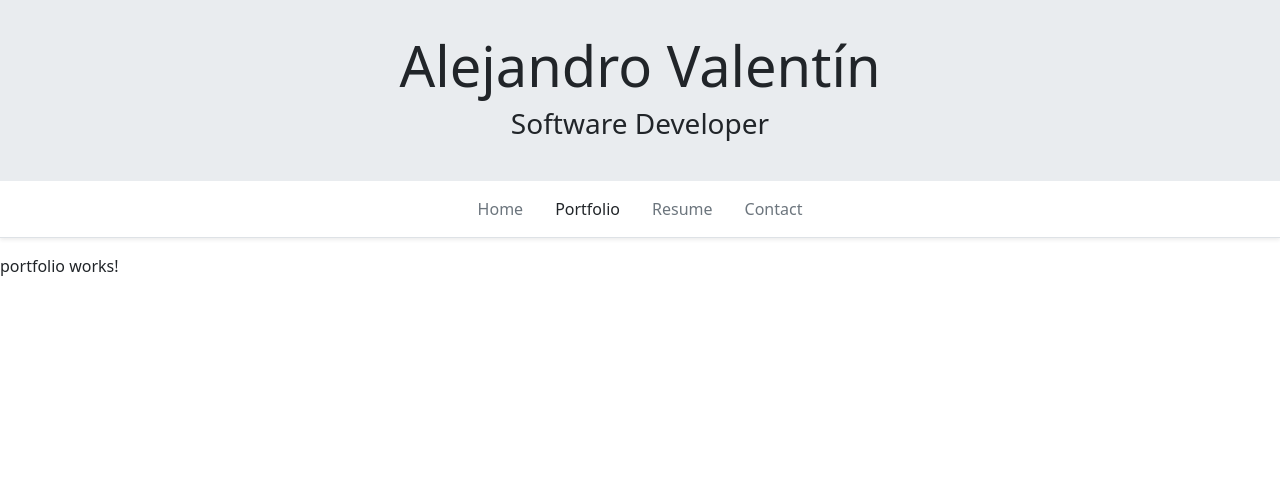
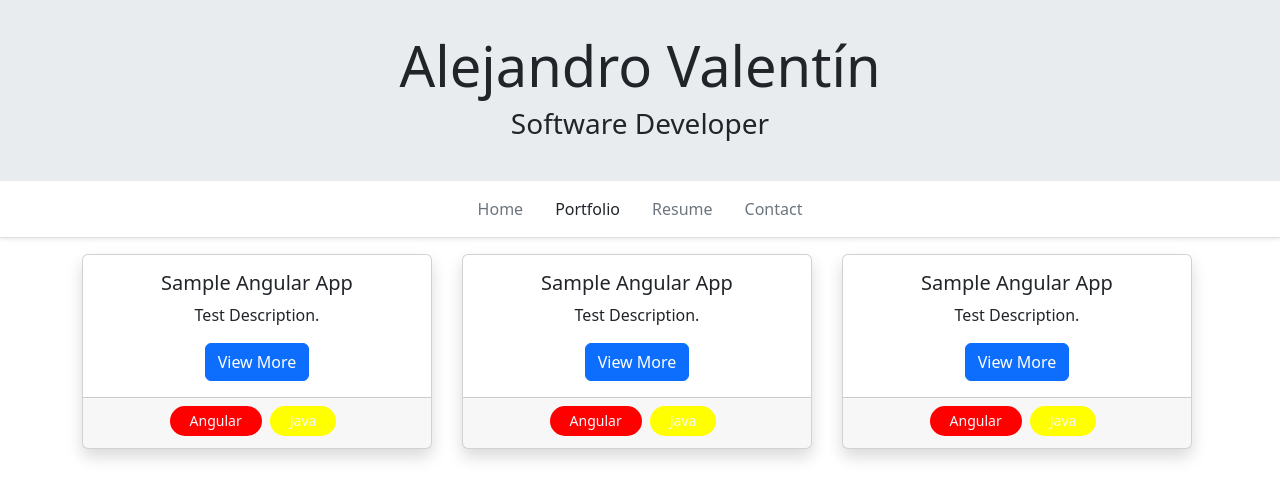
Before and after one commit to Tamuzur/portfolio, an Angular app: page /portfolio in a window 1280 px wide. Shown: the top 498 px of the page. Built offline with nearby package versions, Linux system fonts and the light colour scheme.

Commit message:
Pagina Home hecha, cartas de proyecto hechas y data binding entre los distintos componenetes de cada card de proyecto

```diff
--- /dev/null
+++ b/src/app/_models/Tags.ts
@@ -0,0 +1,15 @@
+export class Tag {
+
+    static readonly ANGULAR = new Tag('Angular','red');
+    static readonly JAVA = new Tag('Java','yellow');
+
+
+    private constructor(private readonly key: string, public readonly color: string) {
+
+    }
+
+    toString() {
+        return this.key;
+    }
+
+}
--- a/src/app/app-routing.module.ts
+++ b/src/app/app-routing.module.ts
@@ -10,6 +10,7 @@ const routes: Routes = [
     {path: 'portfolio', component: PortfolioComponent},
     {path: 'resume', component: ResumeComponent},
     {path: 'Contact', component: ContactComponent},
+    {path: '**', component: HomeComponent, pathMatch: 'full'}
 
 ];
 
--- a/src/app/app.module.ts
+++ b/src/app/app.module.ts
@@ -10,6 +10,7 @@ import { HomeComponent } from './home/home.component';
 import { ResumeComponent } from './resume/resume.component';
 import { ContactComponent } from './contact/contact.component';
 import { PortfolioComponent } from './portfolio/portfolio.component';
+import { ProjectCardComponent } from './project-card/project-card.component';
 
 @NgModule({
   declarations: [
@@ -19,7 +20,8 @@ import { PortfolioComponent } from './portfolio/portfolio.component';
     HomeComponent,
     ResumeComponent,
     ContactComponent,
-    PortfolioComponent
+    PortfolioComponent,
+    ProjectCardComponent
   ],
   imports: [
     BrowserModule,
--- a/src/app/contact/contact.component.ts
+++ b/src/app/contact/contact.component.ts
@@ -9,6 +9,6 @@ import { Title } from '@angular/platform-browser';
 export class ContactComponent {
 
       constructor(private titleService : Title) {
-        this.titleService.setTitle('Alejandro Valentin - Cpntact')
+        this.titleService.setTitle('Alejandro Valentin - Contact')
       }
 }
--- a/src/app/home/home.component.html
+++ b/src/app/home/home.component.html
@@ -1 +1,21 @@
-<p>home works!</p>
+<div class="container">
+    <div class="row">
+        <!--Aboutme-->
+        <div class = "col-lg shadow border m-1">
+            <div class="text-center">
+                <h2>
+                    About me
+                </h2>
+                <img src="../../assets/MIfOTO.png" alt="profile picture" class="rounded-circle img-fluid" style="width: 300px; height: 300px; object-fit: cover;" />
+                <p>Lorem ipsum dolor sit amet consectetur adipisicing elit. Eum, optio! Beatae vero quam veniam voluptatibus deserunt placeat exercitationem assumenda aliquid doloribus. Nam nesciunt eligendi deleniti quasi quo odio reprehenderit magni!</p>
+            </div>
+        </div>
+        <!--Featuredprojects-->
+        <div class = "col-lg shadow border m-1">
+            <div class="text-center">
+                <h2>Featured Project</h2>
+            </div>
+        </div>
+
+    </div>
+</div>
--- a/src/app/portfolio/portfolio.component.html
+++ b/src/app/portfolio/portfolio.component.html
@@ -1 +1,14 @@
-<p>portfolio works!</p>
+<div class="container">
+
+    <div class="row">
+        <div class="col-lg-4 col-md-6 mb-4" style="max-width: 300px; min-width: 380px;">
+            <app-project-card [project]="project"></app-project-card>
+        </div>
+        <div class="col-lg-4 col-md-6 mb-4" style="max-width: 300px; min-width: 380px;">
+            <app-project-card [project]="project"></app-project-card>
+        </div>
+        <div class="col-lg-4 col-md-6 mb-4" style="max-width: 300px; min-width: 380px;">
+            <app-project-card [project]="project"></app-project-card>
+        </div>
+    </div>
+</div>
--- a/src/app/portfolio/portfolio.component.ts
+++ b/src/app/portfolio/portfolio.component.ts
@@ -1,5 +1,7 @@
 import { Component } from '@angular/core';
 import { Title } from '@angular/platform-browser';
+import { Project } from '../_models/project';
+import { Tag } from '../_models/Tags';
 
 @Component({
   selector: 'app-portfolio',
@@ -8,6 +10,17 @@ import { Title } from '@angular/platform-browser';
 })
 export class PortfolioComponent {
 
+project: Project = {
+  id : 0,
+  name : 'Sample Angular App',
+  summary : 'Test Description',
+  description : '',
+  projectLink: '',
+  tags: [Tag.ANGULAR,Tag.JAVA],
+  pictures: []
+
+}
+
     constructor(private titleService : Title) {
       this.titleService.setTitle('Alejandro Valentin - Portfolio')
     }
--- /dev/null
+++ b/src/app/project-card/project-card.component.css
@@ -0,0 +1,10 @@
+.tag {
+    padding: 0 20px;
+    height: 30px;
+    width: fit-content;
+    font-size: 14px;
+    line-height: 30px;
+    border-radius: 25px;
+    background-color: blue;
+    color: aliceblue;
+}
--- /dev/null
+++ b/src/app/project-card/project-card.component.html
@@ -0,0 +1,17 @@
+<div class="card shadow text-center" style="max-width: 350px; min-width: 350px;">
+    <div class="card-body">
+        <h5 class="card-title">{{project.name}}</h5>
+        <p class="card-text">{{project.summary}}.</p>
+        <button class="btn btn-primary">View More</button>
+    </div>
+    <div class="card-footer">
+        <div class="d-flex flex-wrap justify-content-center">
+            <div *ngFor="let tag of project.tags">
+                <div class="tag me-2 mb-1" [style.background-color]="tag.color">
+                    {{tag}}
+                </div>
+            </div>
+        </div>
+    </div>
+
+</div>
--- a/src/styles.css
+++ b/src/styles.css
@@ -1 +1,4 @@
 /* You can add global styles to this file, and also import other style files */
+.container {
+    max-width: 1140px;
+}
```
Also changed, not shown: src/app/_models/Project.ts (added, +11 -0 lines), src/app/project-card/project-card.component.ts (added, +13 -0 lines), src/assets/MIfOTO.png (added).
